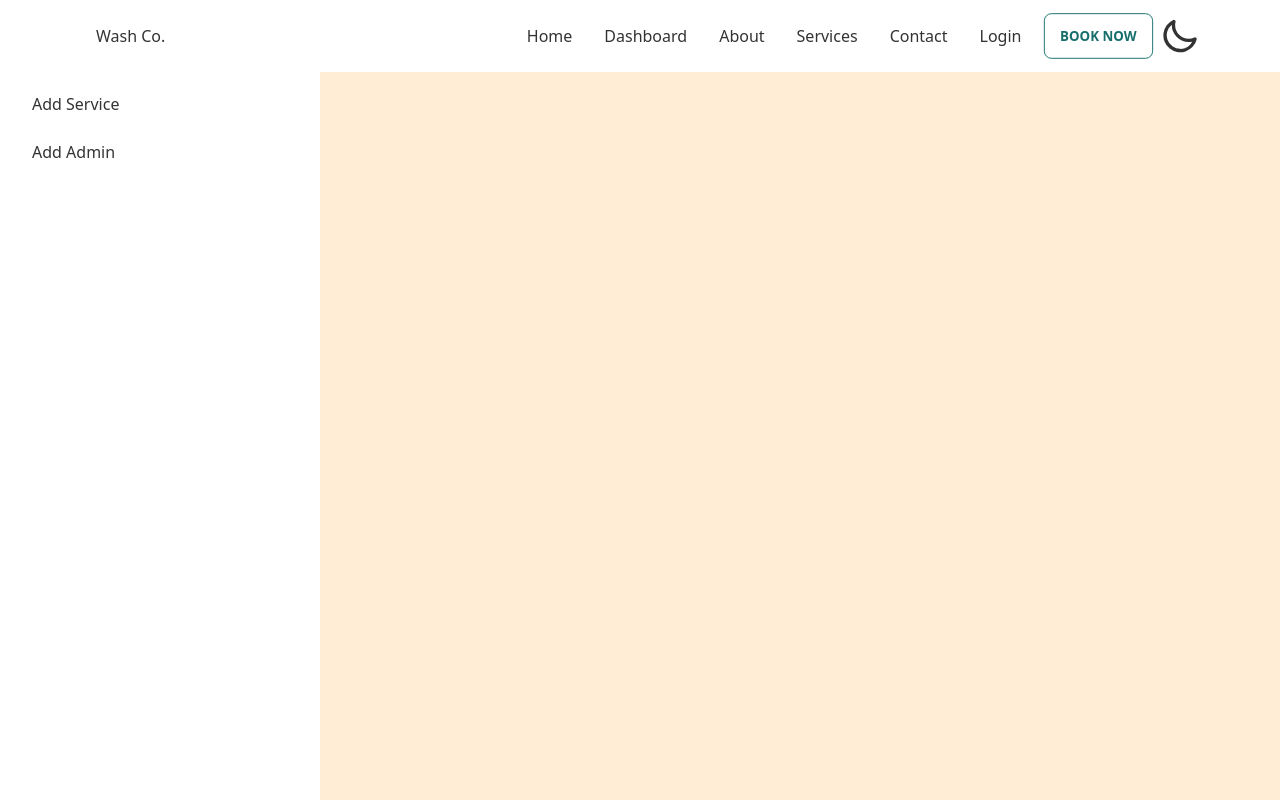
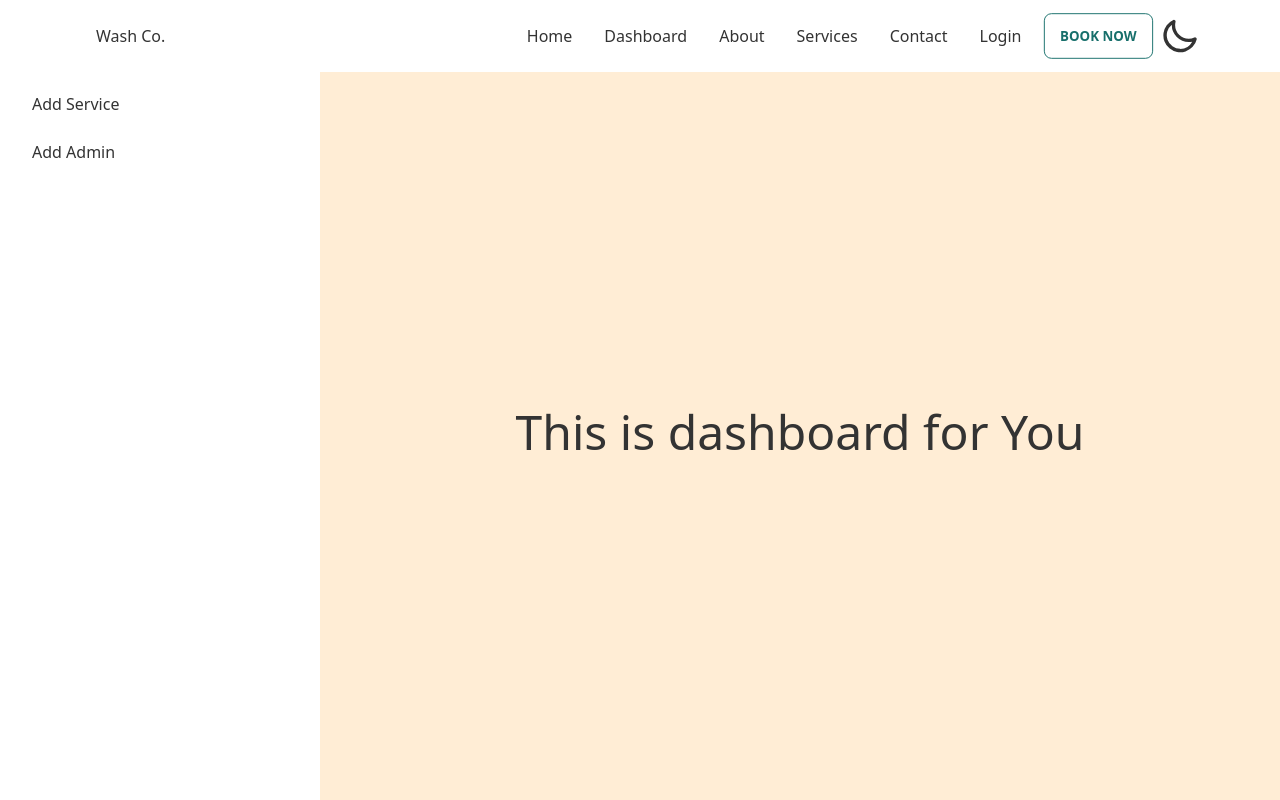
Before and after one commit to rezaun/wash-co, a React (Create React App) app: page /dashboard in a window 1280 px wide. Built offline with nearby package versions, Linux system fonts and the light colour scheme.

Commit message:
adding dashboad for dashboard root page

```diff
--- a/src/App.js
+++ b/src/App.js
@@ -11,6 +11,7 @@ import AdminRoute from "./authentication/AdminRoute";
 import Dashboard from "./pages/Dashboard/Dashboard";
 import AddAdmin from "./pages/Dashboard/AddAdmin";
 import AddService from "./pages/Dashboard/AddService";
+import DashboardHome from "./pages/Dashboard/DashboardHome";
 
 
 function App() {
@@ -34,10 +35,10 @@ function App() {
               ))
             }
           </Route>
-          <Route element={<AdminRoute />}>
-            <Route path="/dashboard" element={<Dashboard />} />
-              <Route path='add-admin' element={<AddAdmin />}/>
-              <Route path='add-service' element={<AddService />}/>
+          <Route path="/dashboard" element={<AdminRoute><Dashboard/></AdminRoute>}>
+            <Route index element={<DashboardHome/>} />
+            <Route path='add-admin' element={<AddAdmin />} />
+            <Route path='add-service' element={<AddService />}/>
           </Route>
         </Routes>
       </Navbar>
--- a/src/authentication/AdminRoute.js
+++ b/src/authentication/AdminRoute.js
@@ -2,7 +2,7 @@ import React from 'react';
 import { Navigate, Outlet, useLocation } from 'react-router-dom';
 import useAdmin from '../hooks/useAdmin';
 
-const AdminRoute = () => {
+const AdminRoute = ({children}) => {
     const location = useLocation();
     const [admin] = useAdmin();
 
@@ -11,7 +11,7 @@ const AdminRoute = () => {
         return <Navigate to="/" replace/>;
     }
 
-    return <Outlet/>;
+    return children;
 };
 
 export default AdminRoute;
--- a/src/components/DashboardSidebar.js
+++ b/src/components/DashboardSidebar.js
@@ -1,13 +1,13 @@
 import React from 'react';
-import { NavLink } from 'react-router-dom';
+import { NavLink, Outlet } from 'react-router-dom';
 
-const DashboardSidebar = ({children}) => {
+const DashboardSidebar = () => {
     return (
         <div className="drawer drawer-mobile mt-16 bg-accent">
             <input id="my-drawer-2" type="checkbox" className="drawer-toggle" />
             <div className="drawer-content flex flex-col items-center justify-center">
                 {/* <!-- Page content here --> */}
-               {children}
+               <Outlet/>
 
             </div>
             <div className="drawer-side">
--- a/src/components/Navbar.js
+++ b/src/components/Navbar.js
@@ -31,7 +31,7 @@ const Navbar = ({ children }) => {
                             <ul className="menu menu-horizontal">
                                 <li><NavLink to="/" className='rounded-lg'>Home</NavLink></li>
                                 {admin && (
-                                    <li><NavLink to="/dashboard/add-service" className='rounded-lg'>Dashboard</NavLink></li>)}
+                                    <li><NavLink to="/dashboard/" className='rounded-lg'>Dashboard</NavLink></li>)}
                                 <li><NavLink to="/about" className='rounded-lg'>About</NavLink></li>
                                 <li><NavLink to="/services" className='rounded-lg'>Services</NavLink></li>
                                 <li><NavLink to="/contact" className='rounded-lg'>Contact</NavLink></li>
--- a/src/pages/Dashboard/Dashboard.js
+++ b/src/pages/Dashboard/Dashboard.js
@@ -1,12 +1,25 @@
 import React from 'react';
-import { Outlet } from 'react-router-dom';
-import DashboardSidebar from '../../components/DashboardSidebar';
+import { NavLink, Outlet } from 'react-router-dom';
 
 const Dashboard = () => {
     return (
-        <DashboardSidebar>
-            <Outlet />
-        </DashboardSidebar>
+         <div className="drawer drawer-mobile mt-16 bg-accent">
+            <input id="my-drawer-2" type="checkbox" className="drawer-toggle" />
+            <div className="drawer-content flex flex-col items-center justify-center">
+                {/* <!-- Page content here --> */}
+               <Outlet/>
+
+            </div>
+            <div className="drawer-side">
+                <label htmlFor="my-drawer-2" className="drawer-overlay"></label>
+                <ul className="menu p-4 w-80 bg-base-100 text-base-content">
+                    {/* <!-- Sidebar content here --> */}
+                    <li><NavLink to="/dashboard/add-service">Add Service</NavLink></li>
+                    <li><NavLink to="/dashboard/add-admin">Add Admin</NavLink></li>
+                </ul>
+
+            </div>
+        </div>
     );
 };
 
--- /dev/null
+++ b/src/pages/Dashboard/DashboardHome.js
@@ -0,0 +1,11 @@
+import React from 'react';
+
+const DashboardHome = () => {
+    return (
+        <div>
+            <h2 className='text-5xl'>This is dashboard for You</h2>
+        </div>
+    );
+};
+
+export default DashboardHome;
```
